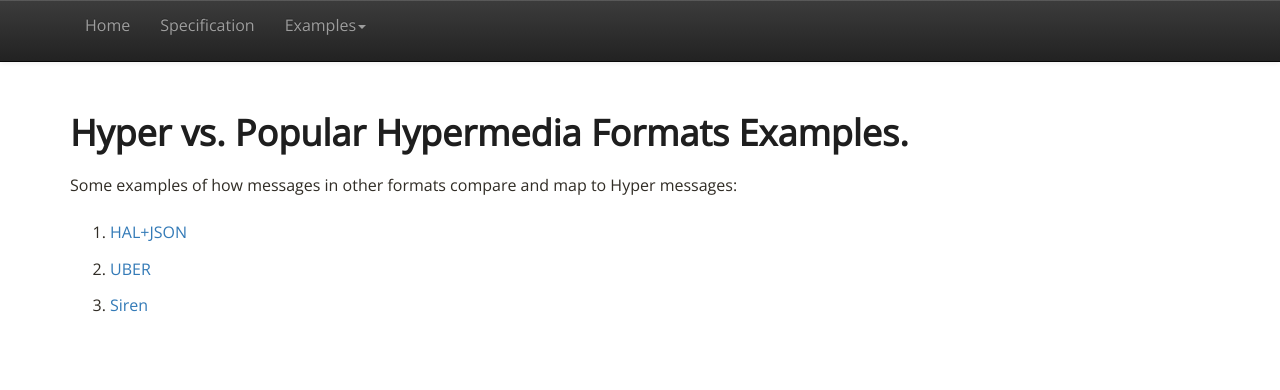
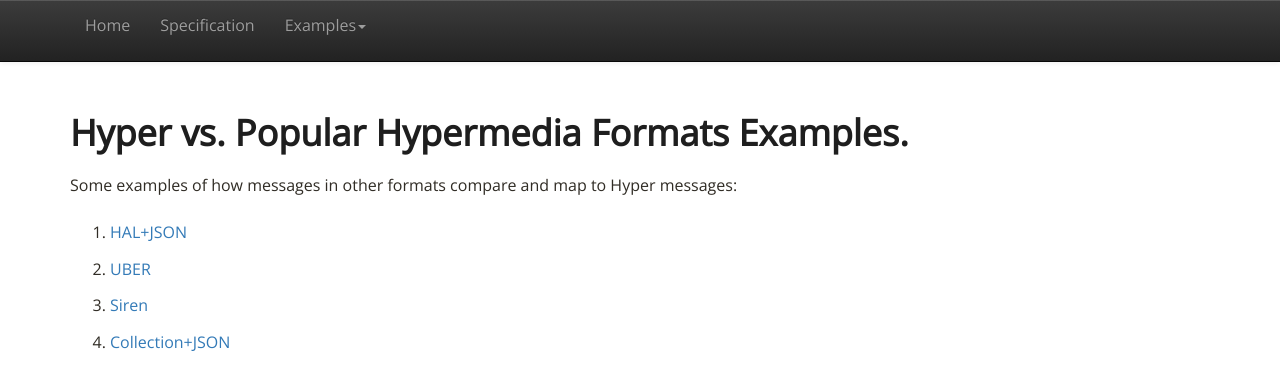
Before and after one commit to inadarei/hyper, a Jekyll site: the page built from examples.md, in a window 1280 px wide. Shown: the top 390 px of the page. Built offline with Jekyll 4.4.1, drawn with Linux system fonts in a browser that asks for light colours; nearby versions of some CDN libraries.

Commit message:
coljson added

```diff
--- a/_layouts/typedef.html
+++ b/_layouts/typedef.html
@@ -33,6 +33,7 @@
               <li><a href="/example-comparisions/hal">HAL</a></li>
               <li><a href="/example-comparisions/uber">UBER</a></li>
               <li><a href="/example-comparisions/siren">Siren</a></li>
+              <li><a href="/example-comparisions/coljson">Collection+JSON</a></li>
               <li role="separator" class="divider"></li>
               <li><a href="/examples">All Examples</a></li>
             </ul>
--- a/examples.md
+++ b/examples.md
@@ -10,3 +10,4 @@ Some examples of how messages in other formats compare and map to Hyper messages
 1. [HAL+JSON](/example-comparisions/hal)
 2. [UBER](/example-comparisions/uber)
 3. [Siren](/example-comparisions/siren)
+3. [Collection+JSON](/example-comparisions/coljson)
```
